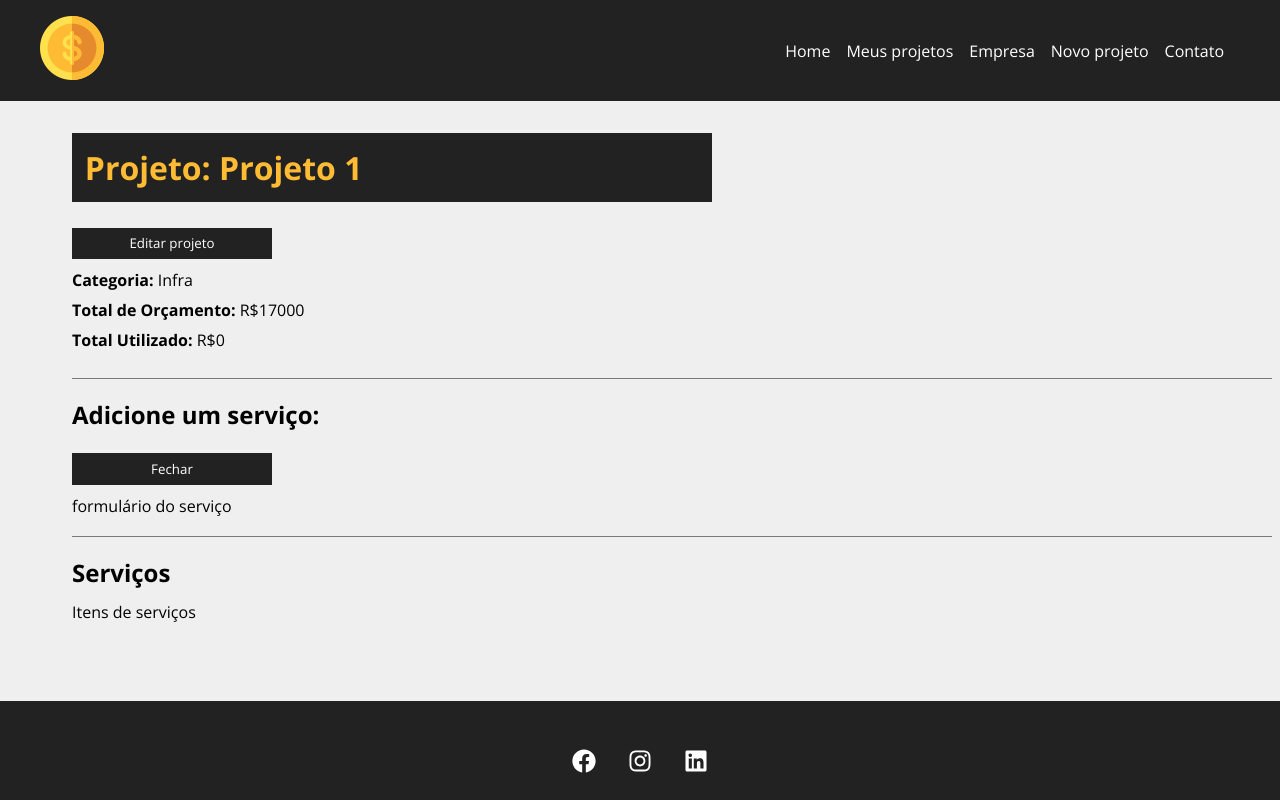
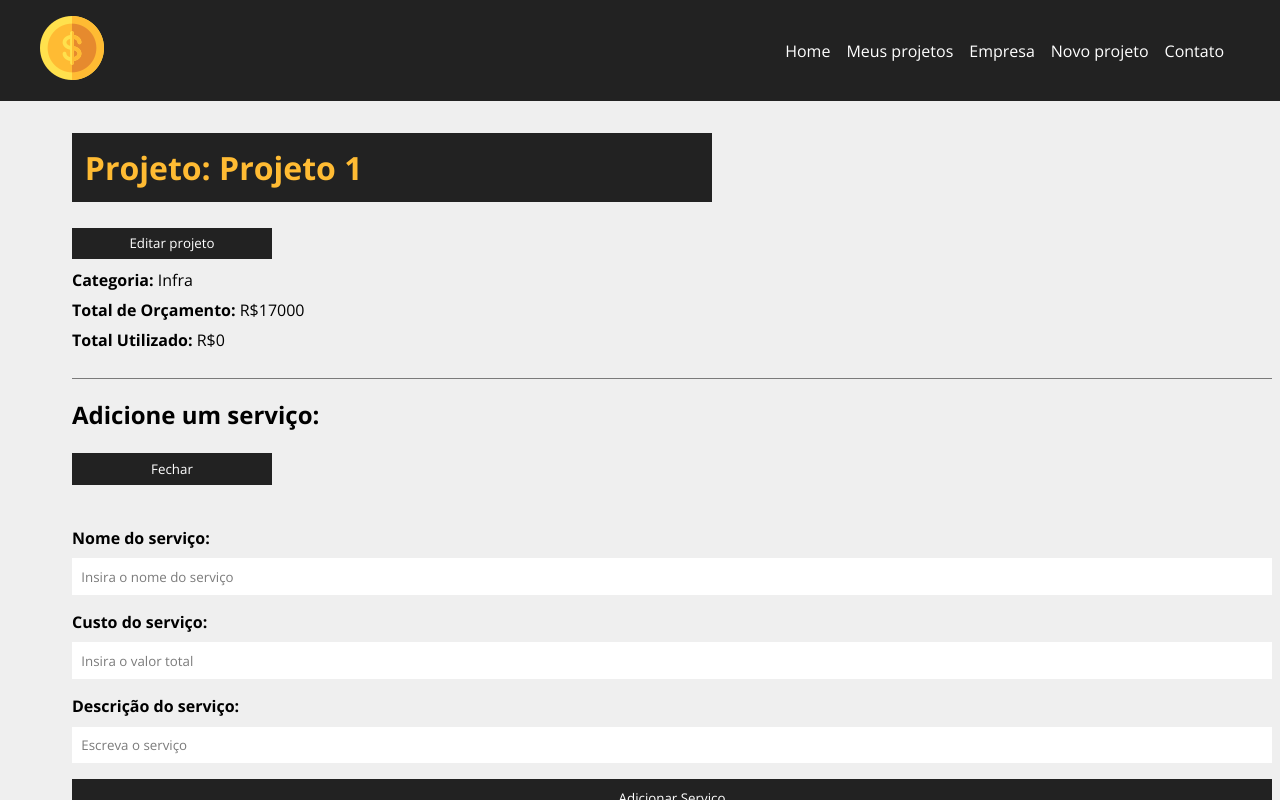
Before and after one commit to suzanadossantos/costs, a React (Create React App) app: page /project/1 in a window 1280 px wide. Both pictures are taken after a click on the button "Adicionar serviço". Shown: the top 800 px of the page. Built offline with nearby package versions, Linux system fonts and the light colour scheme; data requests are answered from the project's data file.

Commit message:
Adicionando novos serviços

```diff
--- a/src/components/pages/Project.js
+++ b/src/components/pages/Project.js
@@ -1,14 +1,17 @@
 import React from 'react';
+
+import {parse, v4 as uuidv4} from 'uuid'
 
 import styles from './Project.module.css';
 
-import { useParams } from 'react-router-dom';
+import { json, useParams } from 'react-router-dom';
 import { useState, useEffect } from 'react';
 
 import Loading from '../layout/Loading'
 import Container from '../layout/Container'
 import Message from '../layout/Message'
 import ProjectForm from '../project/ProjectForm'
+import ServiceForm from '../service/ServiceForm'
 
 function Project() {
 
@@ -64,6 +67,41 @@ function Project() {
         .catch(err => console.log(err))
     }
 
+    function createService(project){
+        // last service
+        const lastService = project.services[project.services.length - 1]
+
+        lastService.id = uuidv4()
+
+        const lastServiceCost = lastService.cost
+
+        const newCost = parseFloat(project.cost) + parseFloat(lastServiceCost)
+
+        // maximum value validation
+        if(newCost > parseFloat(project.budget)){
+            setMessage('Orçamento ultrapassado, verifique o valor do serviço')
+            setType('error')
+            project.services.pop()
+            return false
+        }
+
+        // add service cost to project total cost
+        project.cost = newCost
+
+        // uptade project
+        fetch(`http://localhost:5000/projects/${project.id}`, {
+            method: 'Patch',
+            headers: {
+                'Content-Type': 'application/json'
+            },
+            body: JSON.stringify(project)
+        }).then((resp) => resp.json())
+        .then((data) => {
+            // exibir os serviços
+        })
+        .catch(err => console.log(err))
+    }
+
     function toggleProjectForm(){
         setShowProjectForm(!showProjectForm)
     }
@@ -105,7 +143,10 @@ function Project() {
                     {!showServiceForm ? 'Adicionar serviço ' : 'Fechar'}
                 </button>
                 <div className={styles.project_info}>
-                    {showServiceForm && (<div>formulário do serviço</div>)}
+                    {showServiceForm && <ServiceForm handleSubmit={createService}
+                    btnText='Adicionar Serviço'
+                    projectData={project}
+                    />}
                 </div>
         </div>
         <h2>Serviços</h2>
--- /dev/null
+++ b/src/components/service/ServiceForm.js
@@ -0,0 +1,50 @@
+import {useState} from 'react'
+
+import Input from '../form/Input'
+import SubmitButton from '../form/SubmitButton'
+
+import styles from '../project/ProjectForm.module.css'
+
+function ServiceForm({handleSubmit, btnText, projectData}) {
+
+    const [service, setService] = useState({})
+
+    function submit(e){
+        e.preventDefault()
+        projectData.services.push(service)
+        handleSubmit(projectData)
+    }
+
+    function handleChange(e){
+        setService({...service, [e.target.name]: e.target.value})
+    }
+
+  return (
+    <form onSubmit={submit} className={styles.form}>
+        <Input
+            type="text"
+            text="Nome do serviço"
+            name="name"
+            placeholder="Insira o nome do serviço"
+            handleOnChange={handleChange}
+        />
+        <Input
+            type="number"
+            text="Custo do serviço"
+            name="cost"
+            placeholder="Insira o valor total"
+            handleOnChange={handleChange}
+        />
+        <Input
+            type="text"
+            text="Descrição do serviço"
+            name="description"
+            placeholder="Escreva o serviço"
+            handleOnChange={handleChange}
+        />
+        <SubmitButton text={btnText}/>
+    </form>
+  )
+}
+
+export default ServiceForm
```
